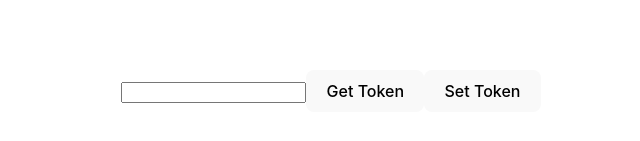
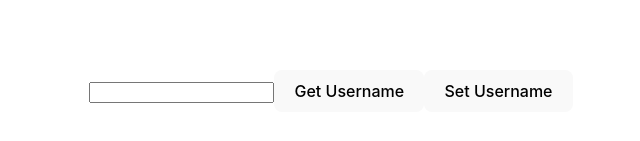
Before and after one commit to ssabii/pulls, a React (Vite) app: page / in a window 1280 px wide. Shown: the part 309-450 px from the top of the page, without its empty margins (309-949 px from the left). Built offline with nearby package versions, Linux system fonts and the light colour scheme.

Commit message:
feat: store 테스트 구현

```diff
--- a/src/App.tsx
+++ b/src/App.tsx
@@ -4,24 +4,24 @@ import './App.css';
 function App() {
   const [value, setValue] = useState('');
 
-  const getToken = async () => {
-    const token = await window.tokenApi.getToken();
-    setValue(token ?? '');
+  const handleChange = (e: React.ChangeEvent<HTMLInputElement>) => {
+    setValue(e.target.value);
   };
 
-  const setToken = () => {
-    window.tokenApi.setToken(value);
+  const getUsername = async () => {
+    const username = await window.storeApi.getStore('username');
+    setValue(username);
   };
 
-  const handleChange = (e: React.ChangeEvent<HTMLInputElement>) => {
-    setValue(e.target.value);
+  const setUsername = () => {
+    window.storeApi.setStore('username', value);
   };
 
   return (
     <div>
       <input value={value} onChange={handleChange} />
-      <button onClick={getToken}>Get Token</button>
-      <button onClick={setToken}>Set Token</button>
+      <button onClick={getUsername}>Get Username</button>
+      <button onClick={setUsername}>Set Username</button>
     </div>
   );
 }
```
